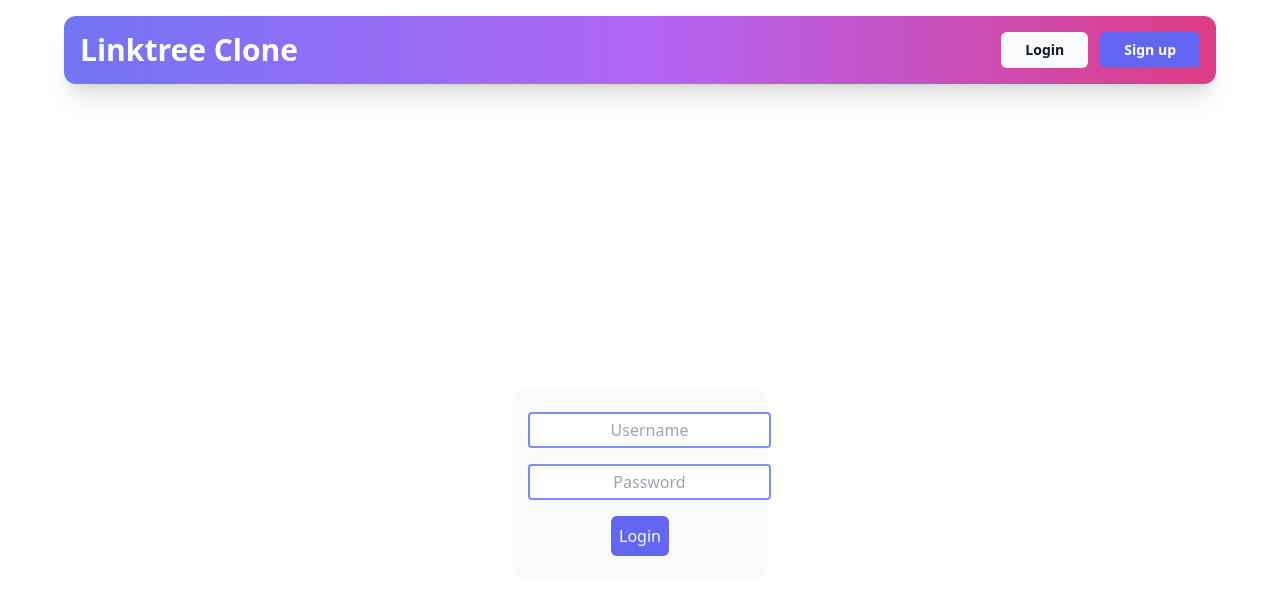
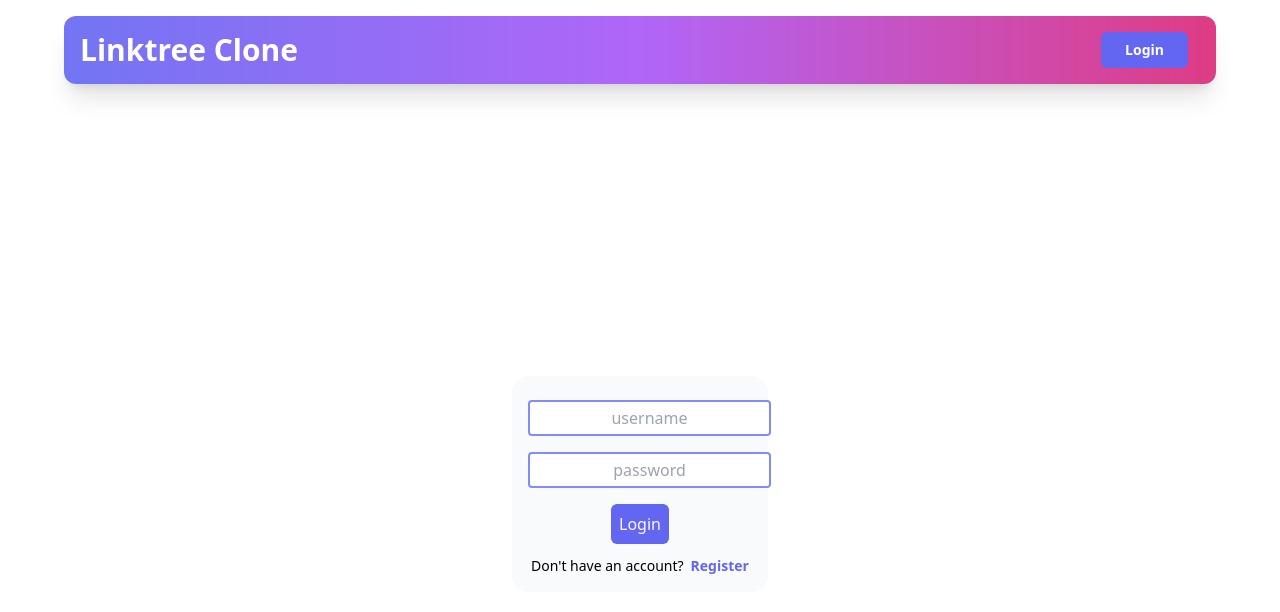
Before and after one commit to DogukanUrker/LinktreeClone, a React (Vite) app in the folder frontend/: page /login in a window 1280 px wide. Shown: the top 612 px of the page. Built offline with nearby package versions, Linux system fonts and the light colour scheme.

Commit message:
navbar simplified

```diff
--- a/frontend/src/components/navbar.tsx
+++ b/frontend/src/components/navbar.tsx
@@ -1,12 +1,5 @@
-import { useNavigate } from "react-router-dom";
 import { fetchToken, fetchUser } from "../utils/auth";
 export default function Navbar() {
-  const navigate = useNavigate();
-  const Logout = () => {
-    localStorage.removeItem("User");
-    localStorage.removeItem("Token");
-    navigate("/");
-  };
   const url = window.location.pathname;
   if (!url.includes("links")) {
     return (
@@ -17,12 +10,6 @@
           </a>
           {fetchToken() ? (
             <div>
-              <button
-                className="inline-block ml-auto mr-3 py-2 px-6 bg-gray-50 hover:bg-gray-300 text-sm text-gray-900 font-bold  rounded-md transition duration-200"
-                onClick={Logout}
-              >
-                sign out
-              </button>
               <a
                 className="inline-block py-2 px-6 bg-indigo-500 hover:bg-indigo-600 text-sm text-white font-bold rounded-md transition duration-200"
                 href="/profile"
@@ -33,16 +20,10 @@
           ) : (
             <div>
               <a
-                className="inline-block ml-auto mr-3 py-2 px-6 bg-gray-50 hover:bg-gray-300 text-sm text-gray-900 font-bold  rounded-md transition duration-200"
+                className="inline-block ml-auto mr-3 py-2 px-6 bg-indigo-500 hover:bg-indigo-600 text-white text-sm text-gray-900 font-bold  rounded-md transition duration-200"
                 href="/login"
               >
                 Login
-              </a>
-              <a
-                className="inline-block py-2 px-6 bg-indigo-500 hover:bg-indigo-600 text-sm text-white font-bold rounded-md transition duration-200"
-                href="/register"
-              >
-                Sign up
               </a>
             </div>
           )}
--- a/frontend/src/views/login.tsx
+++ b/frontend/src/views/login.tsx
@@ -41,14 +41,16 @@
             <form className="flex items-stretch flex-wrap">
               <input
                 type="text"
+                autoComplete="new-password"
                 onChange={(e) => setUsername(e.target.value)}
-                placeholder="Username"
+                placeholder="username"
                 className="block mx-auto my-2 border-2 text-center border-solid border-indigo-400 p-1 rounded transition duration-200 outline-indigo-700 focus:outline-none focus:ring focus:ring-indigo-400"
               />
               <input
-                type="text"
+                type="password"
+                autoComplete="new-password"
                 onChange={(e) => setPassword(e.target.value)}
-                placeholder="Password"
+                placeholder="password"
                 className="block mx-auto my-2 border-2 text-center border-solid border-indigo-400 p-1 rounded transition duration-200 outline-indigo-700 focus:outline-none focus:ring focus:ring-indigo-400"
               />
               <button
@@ -58,6 +60,15 @@
               >
                 Login
               </button>
+              <div className="mt-1 text-sm text-center w-full">
+                Don't have an account?&ensp;
+                <a
+                  href="/register"
+                  className="text-indigo-500 hover:text-indigo-600 transition duration-150 font-semibold"
+                >
+                  Register
+                </a>
+              </div>
             </form>
           </div>
         )}
```
